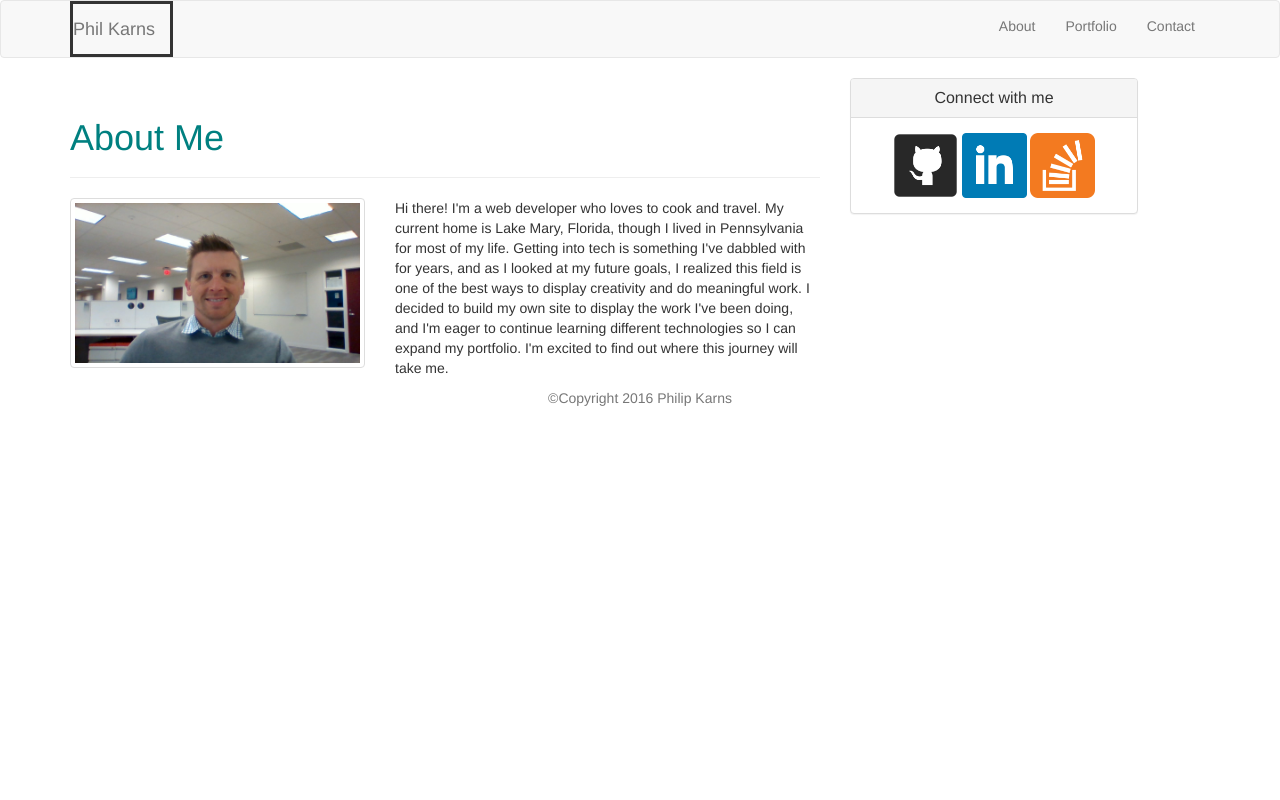
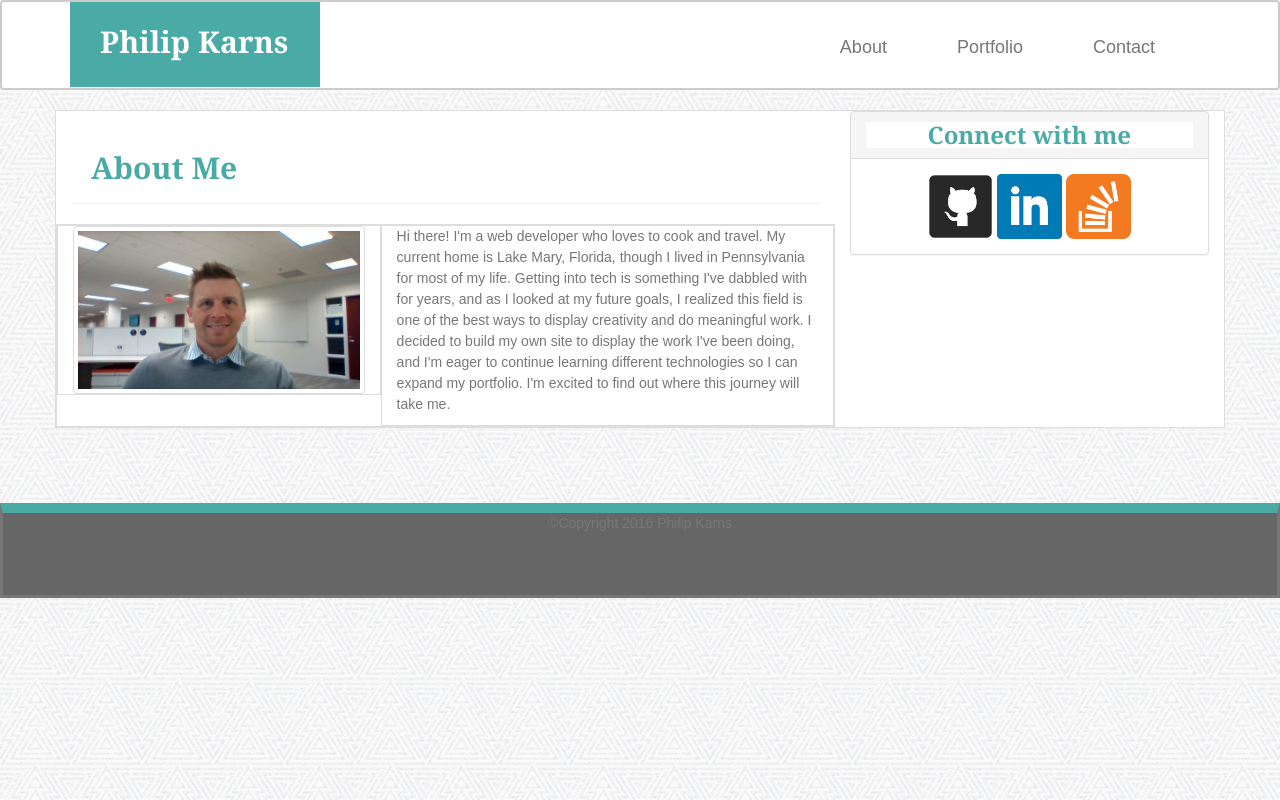
Before and after one commit to PhilipKarns/Bootstrap-Portfolio, a PHP site: page /index.php in a window 1280 px wide. Run offline with PHP 8.4, Linux system fonts and the light colour scheme; some libraries are stand-ins or nearby versions.

Commit message:
final bootstrap files

```diff
--- a/assets/css3/styles.css
+++ b/assets/css3/styles.css
@@ -1,18 +1,121 @@
-.navbar-header {
-	border: solid;
-	background-color: XXXX;
+/***** BASE STYLES ****/
+body {
+	font-family: 'Arial', 'Helvetica Neue', Helvetica, sans-serif;
+	color: #777777;
+	background: url(../images/portfolio-background.png);
+	line-height: 150%;
 }
 
-.navbar-brand {
-	color: white;
+h1, h2, h3 {
+	font-family: 'Georgia', Times, "Times New Roman", serif;
 }
 
-.page-header {
-	color: teal;
+h2, h3 {
+	background-color: white;
+	color: #4aaaa5;
 }
 
+/**HEADER**/
 
-.panel-default {
-	width: 80%;
+.navbar-default {
+	height: 90px;
+	border: 2px solid #cccccc;
+	background-color: #ffffff;
+	margin-bottom: 20px;
+}
 
+.navbar-header {
+	background-color: #4aaaa5;
+	width: 250px;
+	height: 85px;
 }
+
+.navbar-header .navbar-brand {
+	color: white;
+	text-align: center;
+	position: relative;
+	top: 15px;
+	left: 30px;
+	font-size: 30px;
+	font-weight: bold;
+	font-family: 'Georgia', Times, "Times New Roman", serif;
+}
+
+.navbar-right li a {
+	top: 20px;
+	right: 20px;
+	margin: auto 20px;
+	position: relative;
+	color: #777777;
+	font-size: 18px;
+}
+
+.navbar-right li a:link {
+	color: #77777;
+}
+
+.navbar-right li a:visited {
+	color: #ffa06f;
+}
+
+/***** ABOUT SECTION ******/
+
+.row {
+	background-color: #ffffff;
+	border: 1px solid #dddddd;
+	}
+
+.row .col-md-5 {
+	background-color: #ffffff;
+	border: 1px solid #dddddd;
+}
+
+.row .col-md-7 {
+	background-color: #ffffff;
+	border: 1px solid #dddddd;
+}
+
+.page-header h1 {
+	font-size: 30px;
+	color: #4aaaa5;
+	padding-left: 20px;
+	font-weight: bold;
+}
+
+/**ASIDE**/
+
+.panel-heading h3 {
+	background-color: white;
+	color: #4aaaa5;
+	font-weight: bold;
+	font-size: 24px;
+	text-align: center;
+}
+
+/**FOOTER**/
+.footer {
+	border: solid;
+	height: 95px;
+	width: 100%;
+	clear: both;
+	overflow: auto;
+	background-color: #666666;
+	color: #777777;
+	text-align: center;
+	border-top: solid 10px #4aaaa5;
+	margin-top: 75px;
+}
+
+//**PORTFOLIO**/
+ h4 {
+  position: relative;
+  bottom: 70px;
+  margin-bottom: 0;
+  padding: 15px;
+  width: 100%;
+  color: #fff;
+  text-align: center;
+  font-weight: 500;
+  background: #4aaaa5;
+  font-size: 20px;
+}
--- a/contact.html
+++ b/contact.html
@@ -27,7 +27,7 @@
 	    </div>
   	</nav>
 
-	<!-- BEGINNING OF ABOUT SECTION -->
+	<!-- BEGINNING OF CONTACT SECTION -->
 	<div class="container">
     <div class="row">
       <div class="col-md-8">
--- a/index.html
+++ b/index.html
@@ -15,7 +15,7 @@
 	<nav class="navbar navbar-default">
 	    <div class="container">
 	      <div class="navbar-header">
-	        <a class="navbar-brand" href="index.html">Phil Karns</a>
+	        <a class="navbar-brand" href="index.html">Philip Karns</a>
 	      </div>
 	      <div class="collapse navbar-collapse" id="bs-example-navbar-collapse-1">
 	        <ul class="nav navbar-nav navbar-right">
@@ -66,11 +66,6 @@
       </div>
     </footer>
 
-  <!-- jQuery CDN -->
-  <script src="https://ajax.googleapis.com/ajax/libs/jquery/1.11.3/jquery.min.js"></script>
-
-  <!-- Bootstrap Javascript CDN -->
-  <script src="https://maxcdn.bootstrapcdn.com/bootstrap/3.3.7/js/bootstrap.min.js"></script>
 </body>
 
 </html>
```
Also changed, not shown: portfolio.html (+7 -7 lines).
